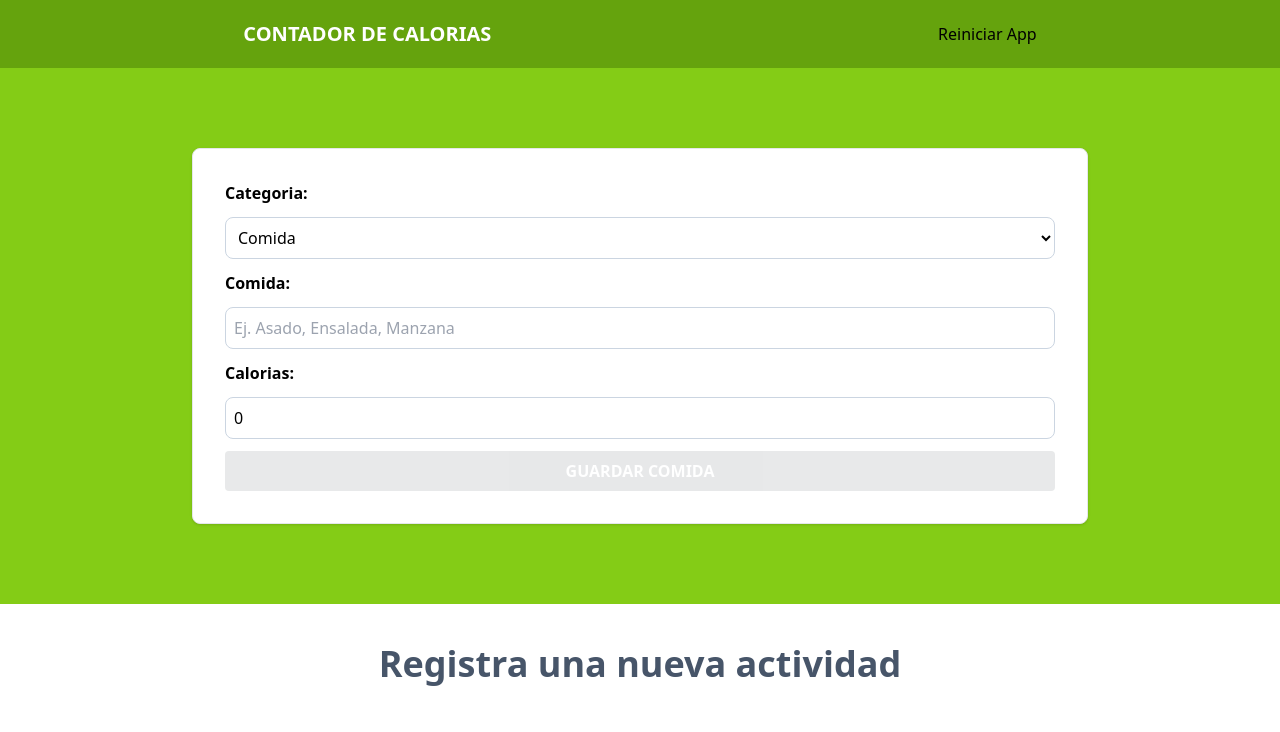
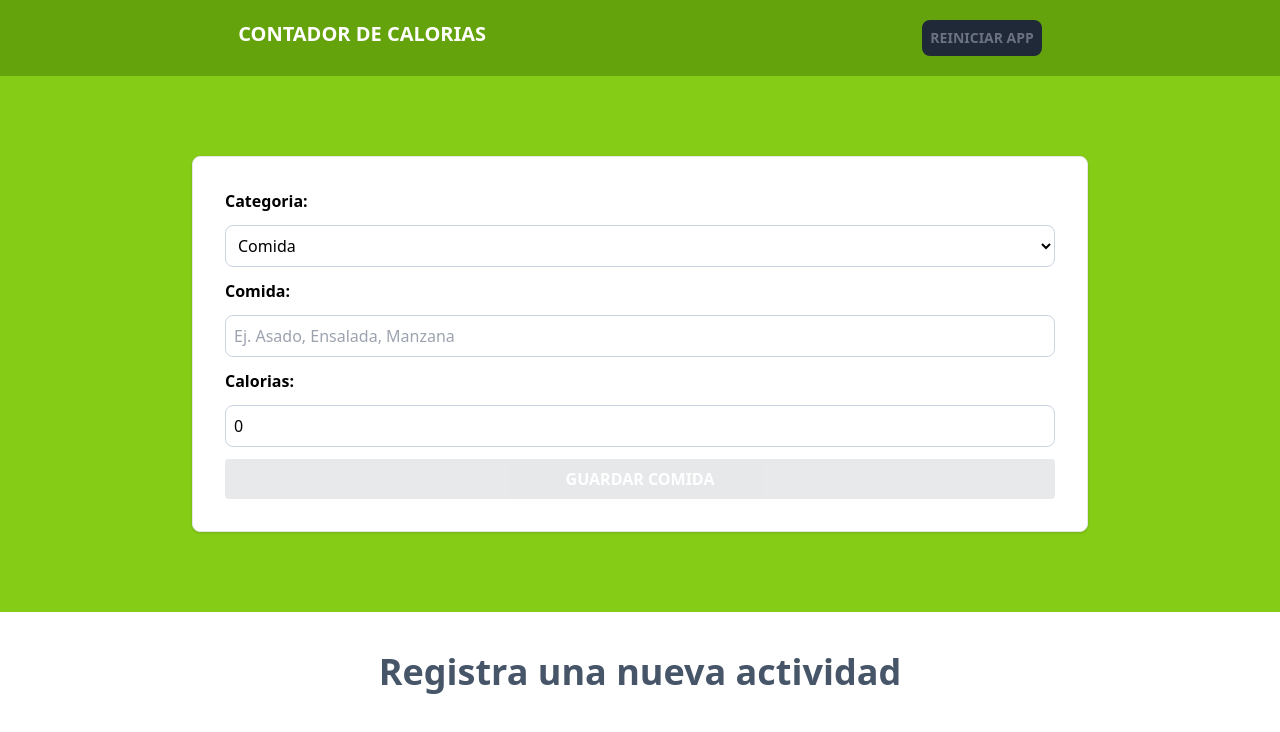
Before and after one commit to victor-varela/calorie-tracker.React-Ts, a React app: page / in a window 1280 px wide. Shown: the top 732 px of the page. Built offline with nearby package versions, Linux system fonts and the light colour scheme; the HTML template or start-up script is replaced by a standard one.

Commit message:
feat: add CalorieTracker component

```diff
--- a/src/App.tsx
+++ b/src/App.tsx
@@ -2,6 +2,7 @@ import { useEffect, useReducer } from "react";
 import Form from "./components/Form";
 import { formDataReducer, initialState } from "./reducers/formData-reducer";
 import ActivityList from "./components/ActivityList";
+import CalorieTracker from "./components/CalorieTracker";
 
 function App() {
   const [state, dispatch] = useReducer(formDataReducer, initialState);
@@ -10,15 +11,19 @@ function App() {
     localStorage.setItem("activities", JSON.stringify(state.activities));
   }, [state.activities]);
 
-  const restartApp = () => {
-    localStorage.clear();
-    dispatch({type:'restart-app'})
-  };
+  const canRestart = () => state.activities.length > 0;
+
   return (
     <>
       <header className="bg-lime-600 w-full p-5 flex justify-around">
         <h1 className="font-bold text-white uppercase text-xl">Contador de Calorias</h1>
-        <button onClick={() => restartApp()}>Reiniciar App</button>
+        <button
+          onClick={() => dispatch({ type: "restart-app" })}
+          className="bg-gray-800 hover:bg-gray-900 p-2 font-bold uppercase text-white cursor-pointer rounded-lg text-sm disabled:cursor-not-allowed disabled:text-gray-500"
+          disabled={!canRestart()}
+        >
+          Reiniciar App
+        </button>
       </header>
       <section className="bg-lime-500 py-20">
         {/* contendor "centrador-brocha gorda" que rodea al Componente */}
@@ -27,9 +32,19 @@ function App() {
         </div>
       </section>
       {state.activities.length > 0 ? (
+        <>
+        <section className="bg-gray-800">
+          <div className="mx-auto max-w-4xl">
+            <CalorieTracker
+              activities={state.activities}
+            />
+          </div>
+
+        </section>
         <section className="p-10 mx-auto max-w-4xl">
           <ActivityList activities={state.activities} dispatch={dispatch} />
         </section>
+        </>
       ) : (
         <h2 className="text-center font-bold text-4xl text-slate-600 p-10">Registra una nueva actividad</h2>
       )}
@@ -49,4 +64,6 @@ export default App;
 /*
   LocalStorage: nos servimos del State en APP.tx para setear localStorage ya que al detectar cualquier cambio en el state por medio de un useEffect ya sabemos que debemos actualizar localStorage.
   Inicializamos el storage en el reducer y verificamos si hay algo en el storage lo seteamos y sino lo inicializamos en un array vacio.
+
+  Boton canRestart: la logica es asi: si hay algo en activities (activities.length > 0) entonces Sí se puede reiniciar, es decir, el valor de canRestart (se puede reiniciar) es TRUE. El atributo disabled en el html que dice? disabled={tal cosa}, si el valor de canRestart es true diria disabled= true y aplica los estilos correspondientes a cuando esta deshabilitado (disabled), entonces para que que se apliquen los estilos para NO deshabilitados el valor de canRestart debe ser FALSE. Por eso se NIEGA ! el valor de canREstart, en semantica humana es deshabilitar cuando NO se puede reiniciar--->> disbled={!canRestart()}
 */
--- a/src/components/ActivityList.tsx
+++ b/src/components/ActivityList.tsx
@@ -35,7 +35,7 @@ const ActivityList = ({ activities, dispatch }: ActivityListProps) => {
     <>
       <h2 className="text-center font-bold text-4xl text-slate-600">Comida y Actividades</h2>
       {activities.map(activity => (
-        <div key={activity.id} className="px-5 py-10 bg-white mt-5 flex justify-between">
+        <div key={activity.id} className="px-5 py-10 bg-white mt-5 flex justify-between shadow">
           <div className="space-y-1 relative">
             <p
               className={`absolute -top-8 -left-8 px-10 py-2 font-bold text-white uppercase ${getCategoryColor(
--- /dev/null
+++ b/src/components/CalorieTracker.tsx
@@ -0,0 +1,24 @@
+import { useEffect } from "react";
+import { FormData } from "../types"
+
+type CalorieTrackerProps={
+    activities: FormData[]
+}
+
+const CalorieTracker = ({activities}: CalorieTrackerProps) => {
+    console.log(activities);
+
+    const totalConsumed = activities.reduce( (total, activity)=> activity.category=== 1? total + activity.calories: total, 0)
+
+
+
+
+  return (
+    <div>CalorieTracker
+
+        <p className="text-white">Calorias Consumidas:{totalConsumed}</p>
+    </div>
+  )
+}
+
+export default CalorieTracker
--- a/src/reducers/formData-reducer.ts
+++ b/src/reducers/formData-reducer.ts
@@ -130,8 +130,9 @@ export const formDataReducer = (state: formDataState = initialState, action: for
 
   if (action.type === "restart-app") {
     return {
-      ...state,
       activities: [],
+      activeId: "",
+      editing: false,
     };
   }
 
```
